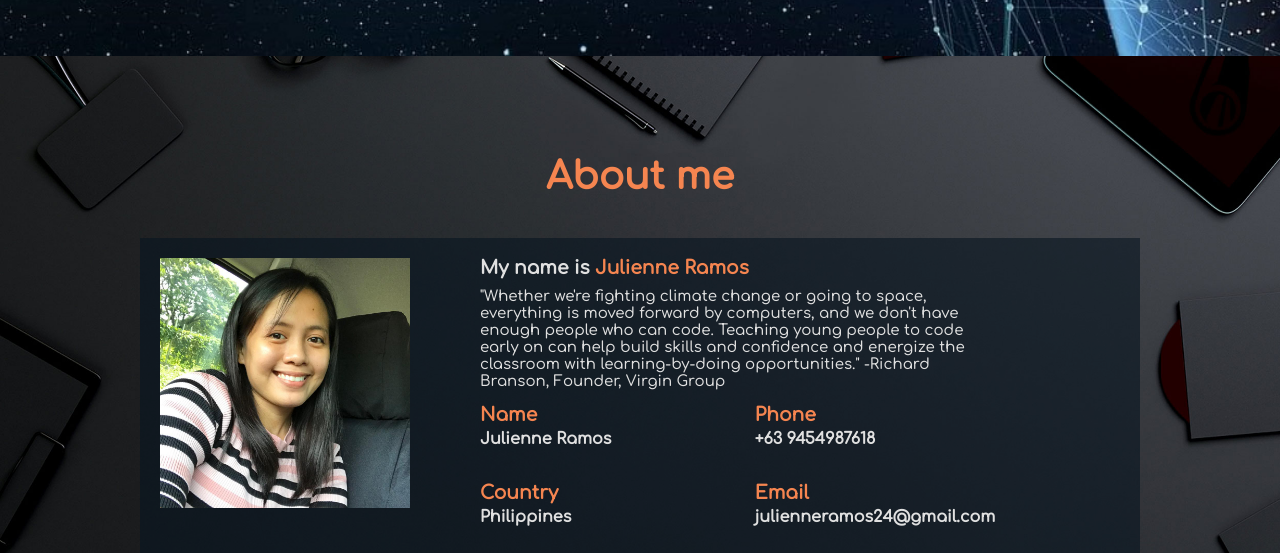
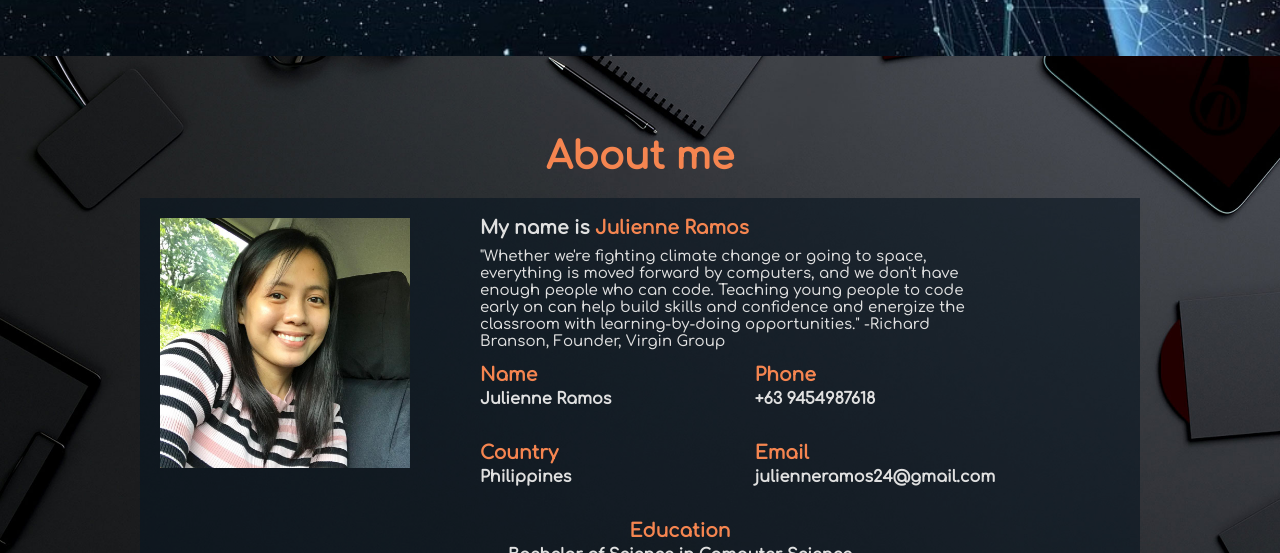
Before and after one commit to julienne29/AJA-Solutions, a plain HTML site: page index.html in a window 1280 px wide. Shown: the part 820-1373 px from the top of the page. Drawn offline with nearby package versions, Linux system fonts and the light colour scheme.

Commit message:
Update styles.css

```diff
--- a/css/styles.css
+++ b/css/styles.css
@@ -102,7 +102,7 @@ header {
   color: #f58550;
   text-align: center;
   font-size: 25px;
-  margin: 40px 40px;
+  margin: 20px 40px;
 }
 .profile {
   display: flex;
```
